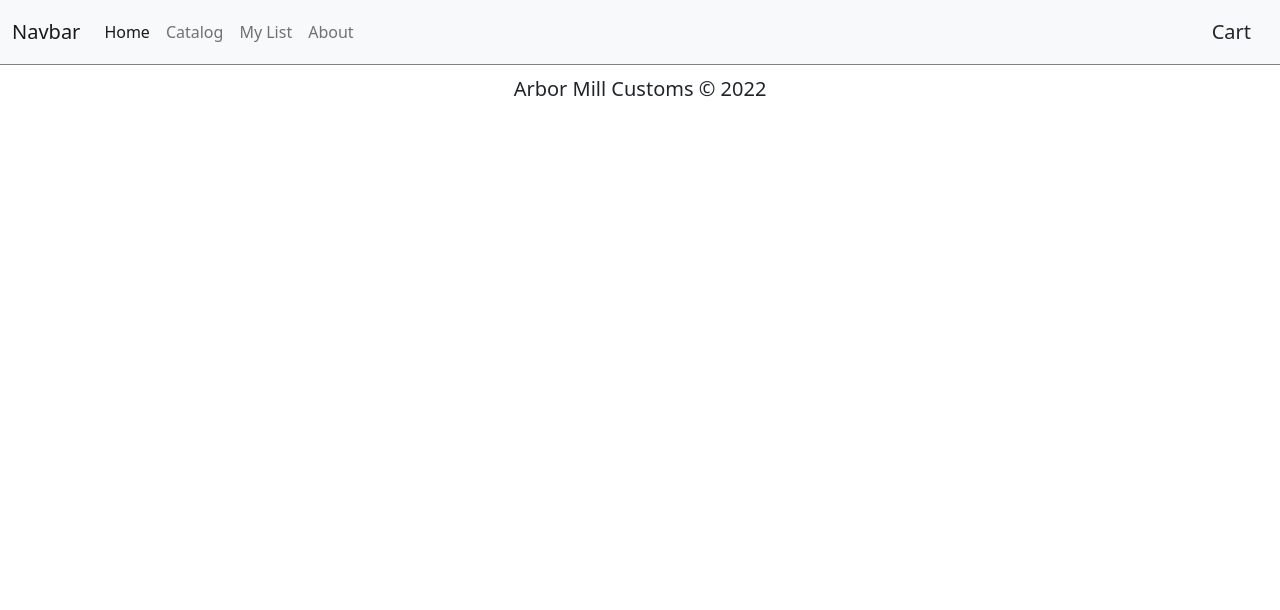
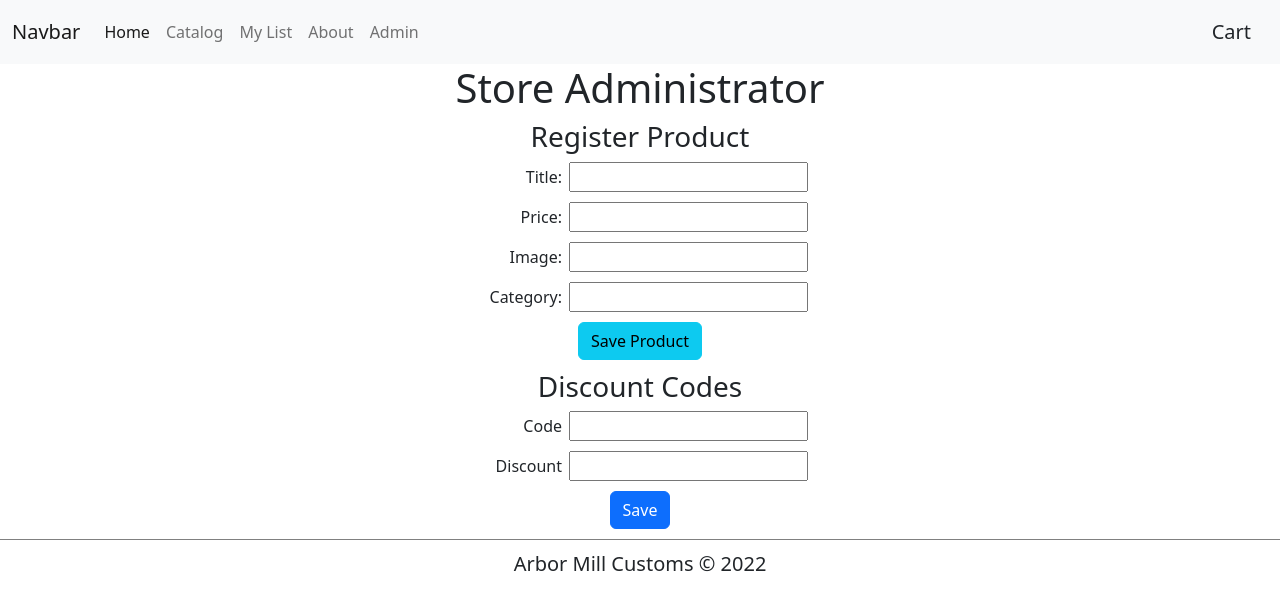
Before and after one commit to corymfonteyne/FSDI-107-AMC, a React (Create React App) app: page /admin in a window 1280 px wide. Shown: the top 610 px of the page. Built offline with nearby package versions, Linux system fonts and the light colour scheme.

Commit message:
end of class 2 109

```diff
--- a/src/App.css
+++ b/src/App.css
@@ -36,3 +36,18 @@
     transform: rotate(360deg);
   }
 }
+.my-form {
+  margin-bottom: 10px;
+}
+
+.my-form label {
+  display: inline-block;
+  width: 90px;
+  text-align: right;
+  margin-right: 7px;
+}
+
+.my-form input {
+  width: auto;
+
+}
--- a/src/App.js
+++ b/src/App.js
@@ -7,6 +7,7 @@ import Catalog from "./components/catalog";
 import ShoppingList from "./components/shoppingList";
 import Home from "./components/home";
 import Cart from "./components/cart";
+import Admin from "./components/admin";
 
 import 'bootstrap/dist/css/bootstrap.min.css';
 import 'bootstrap/dist/js/bootstrap.min.js';
@@ -28,6 +29,7 @@ function App() {
           <Route path="/about" element={<AboutMe />} />
           <Route path="/list" element={<ShoppingList />} />
           <Route path="/cart" element={<Cart />} />
+          <Route path="/admin" element={<Admin />} />
         </Routes>
 
         <Footer></Footer>
--- /dev/null
+++ b/src/components/admin.css
@@ -0,0 +1,15 @@
+.my-form {
+    margin-bottom: 10px;
+  }
+
+  .my-form label {
+    display: inline-block;
+    width: 90px;
+    text-align: right;
+    margin-right: 7px;
+  }
+
+  .my-form input {
+    width: auto;
+
+  }
--- /dev/null
+++ b/src/components/admin.jsx
@@ -0,0 +1,94 @@
+
+
+import "./admin.css"
+import { useState } from "react";
+
+const Admin = () => {
+    const [product, setProduct] = useState({});
+    const [coupon, setCoupon] = useState({});
+
+
+    const saveProduct = () => {
+        console.log("Product saved!")
+        console.log(product);
+    };
+
+    const textChange = (e) => {
+        let value = e.target.value;
+        let name = e.target.name;
+
+        let copy = {...product,};
+        copy[name] = value;
+        setProduct(copy);
+    };
+
+    const saveCoupon = () => {
+        console.log(coupon);
+    };
+
+    const couponChange = (e) => {
+        let value = e.target.value;
+        let name = e.target.name;
+
+        let copy = {...coupon,};
+        copy[name] = value;
+        setCoupon(copy);
+    };
+
+    return (
+        <div className="admin">
+            <h1>Store Administrator</h1>
+
+            <div className="parent">
+                <section className="products">
+                 <h3>Register Product</h3>
+
+                 <div className="my-form">
+                    <label>Title:</label>
+                    <input name="title" onChange={textChange}
+                    type="text"/>
+                    </div>
+                 <div className="my-form">
+                    <label>Price:</label>
+                    <input name="price" onChange={textChange} type="number"/>
+                    </div>
+                 <div className="my-form">
+                    <label>Image:</label>
+                    <input name="image" onChange={textChange}
+                     type="text"/>
+                    </div>
+                 <div className="my-form">
+                    <label>Category:</label>
+                    <input name="category" onChange={textChange} type="text"/>
+                    </div>
+                    <div className="my-form">
+                    <button className="btn btn-md btn-info" onClick={saveProduct}>Save Product</button>
+                    </div>
+                </section>
+
+                <section className="list">
+                    <h3>Discount Codes</h3>
+
+                    <div className="my-form">
+                    <label>Code</label>
+                    <input name="code" onChange={couponChange} type="text"/>
+                    </div>
+
+                    <div className="my-form">
+                    <label>Discount</label>
+                    <input name="discount" onChange={couponChange} type="text"/>
+                    </div>
+
+                    <div className="my-form">
+                    <button onClick={saveCoupon} className="btn btn-primary">Save</button>
+                    </div>
+
+                </section>
+
+            </div>
+        </div>
+    );
+};
+
+
+export default Admin;
--- a/src/components/home.css
+++ b/src/components/home.css
@@ -3,3 +3,6 @@
     margin: 10px;
     background-color: rgb(32, 136, 18);
 }
+img{
+    width: 90%;;
+}
--- a/src/components/home.jsx
+++ b/src/components/home.jsx
@@ -2,14 +2,18 @@
 
 import "./home.css";
 import {Link} from "react-router-dom";
-import {Image} from "Artboard9.png";
+
 
 
 const Home = () => {
     return (
         <div className="home">
-            <h1>Arbor Mill Customs!</h1>
-            <Image source={require("./images/Artboard.png")} />
+            <h1>Arbor Mill Customs</h1>
+
+            <div>
+            <img src ="/images/Artboard9.png"  alt="logo" />
+            </div>
+
             <h4>North Berwick, ME</h4>
             <h5>(603) 969-4578</h5>
 
--- a/src/components/navBar.jsx
+++ b/src/components/navBar.jsx
@@ -38,6 +38,11 @@ const NavBar = () => {
                 About
               </Link>
             </li>
+            <li className="nav-item">
+              <Link className="nav-link" to="/admin">
+                Admin
+              </Link>
+            </li>
 
             </ul>
             <form className="d-flex" role="search">
--- a/src/components/shoppingList.jsx
+++ b/src/components/shoppingList.jsx
@@ -13,7 +13,9 @@ const ShoppingList = () => {
     const save = () => {
         console.log(text);
 
-        items.push(text);
+        let clone = [...items];
+        clone.push(text);
+        setItems(clone);
     };
 
     const textChange = (e) => {
```
Also changed, not shown: public/images/Artboard9.png (renamed from public/images/Artboard 9.png).
